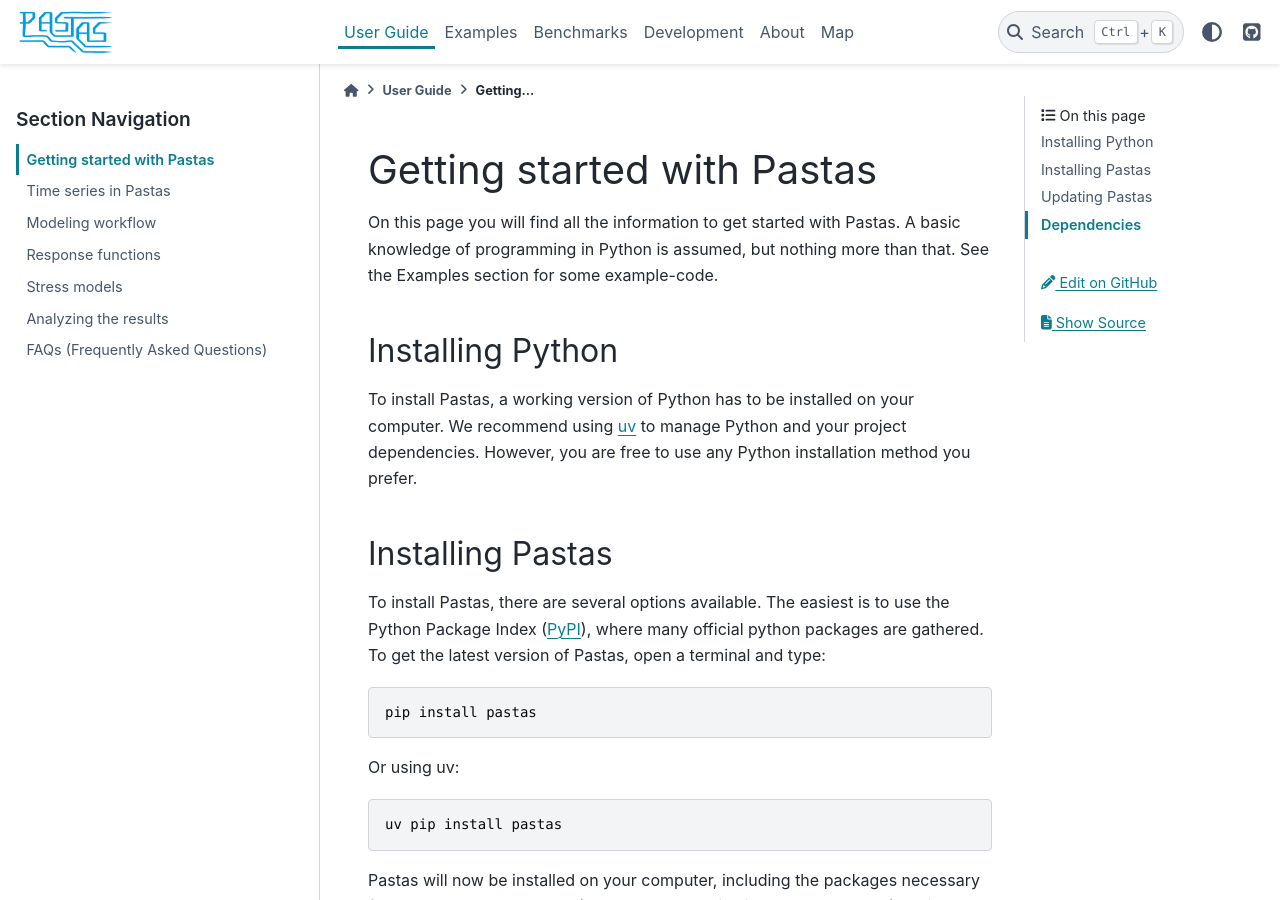
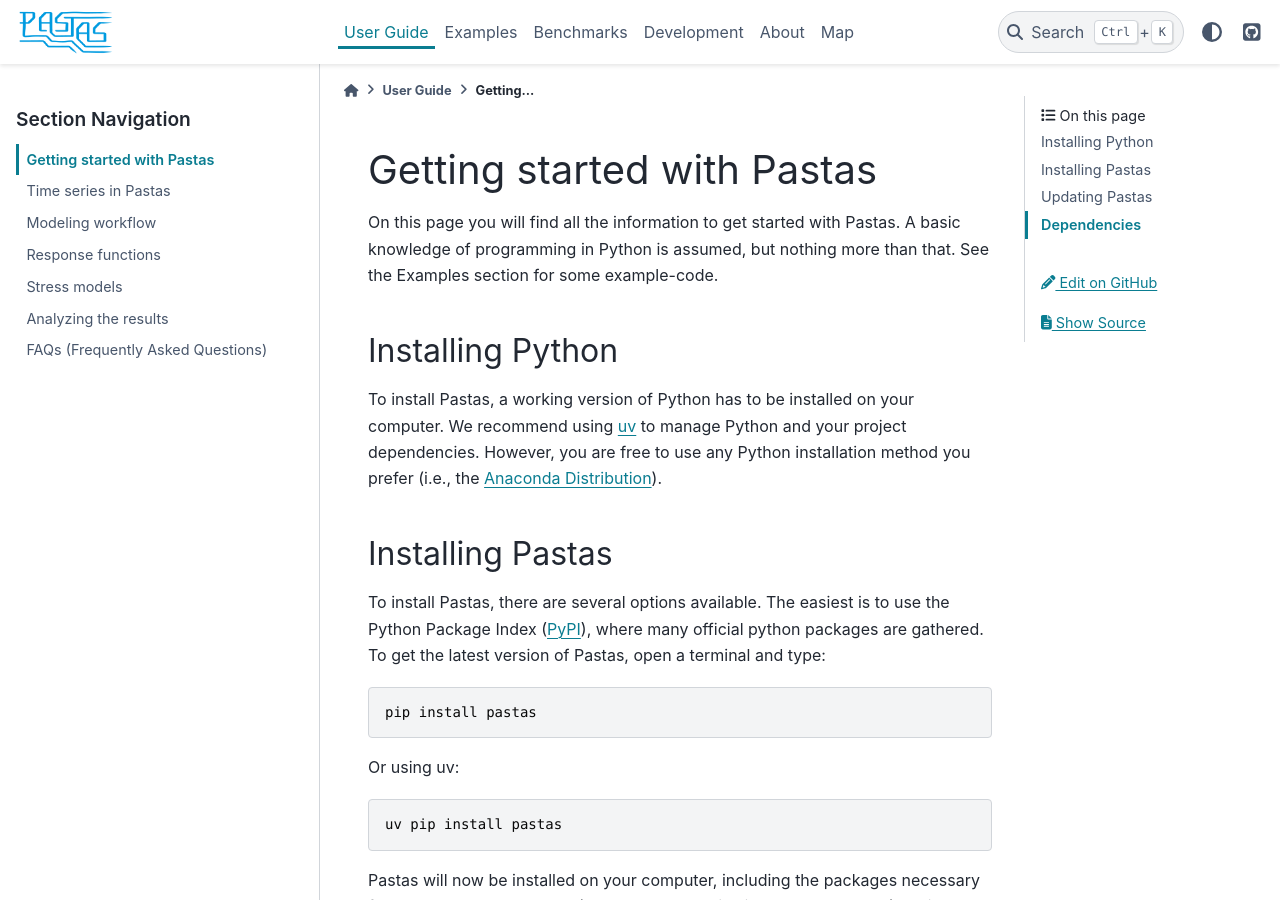
Before and after one commit to pastas/pastas, a Sphinx documentation site: the page built from doc/userguide/getting_started.rst, in a window 1280 px wide and 900 px high. Built offline with Sphinx 7.4.7 and the PyData theme 0.15.4, drawn with Linux system fonts in a browser that asks for light colours; pages that are not in the unit, such as notebooks, are missing from menus.

Commit message:
Update getting_started.rst

```diff
--- a/doc/userguide/getting_started.rst
+++ b/doc/userguide/getting_started.rst
@@ -9,7 +9,8 @@ Installing Python
 To install Pastas, a working version of Python has to be
 installed on your computer. We recommend using `uv <https://docs.astral.sh/uv/>`_
 to manage Python and your project dependencies. However, you are free to use
-any Python installation method you prefer.
+any Python installation method you prefer (i.e., the `Anaconda Distribution
+<https://www.anaconda.com/products/distribution>`_).
 
 Installing Pastas
 -----------------
```
